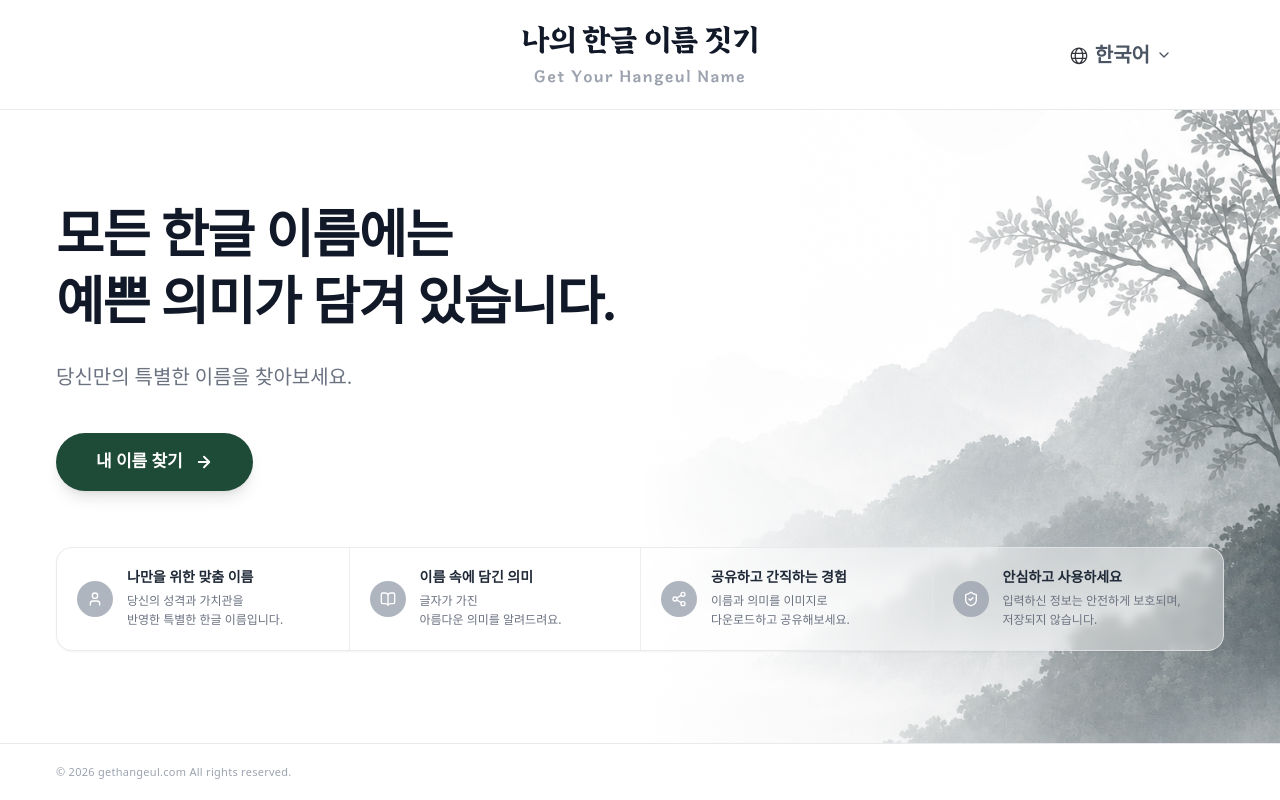
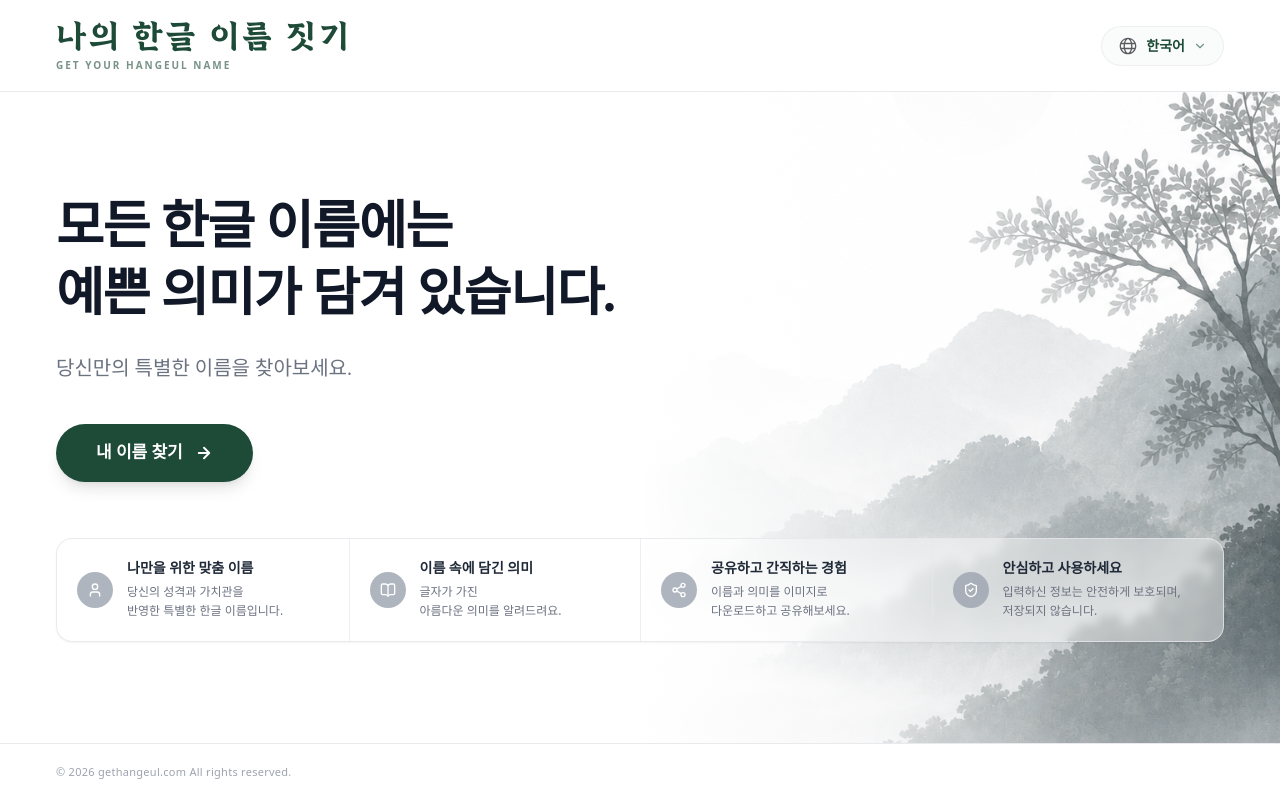
Before and after one commit to shinseyoung/gethangeul, a React (Vite) app: page / in a window 1280 px wide. Built offline with nearby package versions, Linux system fonts and the light colour scheme.

Commit message:
upload_14

```diff
--- a/src/components/layout/Header.tsx
+++ b/src/components/layout/Header.tsx
@@ -9,64 +9,49 @@
   const [logoHover, setLogoHover] = useState(false);
 
   return (
-        <header className="w-full h-[80px] md:h-[110px] border-b border-gray-300/50 shrink-0 z-30 bg-[#ffffff] flex justify-center">
-        <div className="w-full max-w-[1200px] h-full px-6 md:px-14 grid grid-cols-3 items-center mx-auto">
+    // 🟢 개선 1: 높이를 h-[70px] md:h-[92px]로 정밀 축소하여 화면 하단 푸터(Footer)의 안정적인 가시성 확보
+    <header className="w-full h-[70px] md:h-[92px] border-b border-gray-300/50 shrink-0 bg-[#ffffff] flex justify-center sticky top-0 z-30">
 
-            {/* left spacer */}
-            <div className="flex-1 flex justify-start opacity-0 pointer-events-none">
-            <div className="w-[80px] md:w-[120px]"></div>
-            </div>
+      {/* 본문 콘텐츠 시작/끝 정렬 라인과 100% 수직 일치 (w-full lg:w-[1024px] xl:w-[1200px] px-4 md:px-6 lg:px-4) */}
+      <div className="w-full lg:w-[1024px] xl:w-[1200px] h-full px-4 md:px-6 lg:px-4 flex items-center justify-between mx-auto">
 
-            {/* logo */}
+        {/* 좌측 정렬 로고 영역 */}
         <div
           onClick={() => window.location.reload()}
-            className={`shrink-0 flex flex-col items-center gap-1 cursor-pointer select-none transition-opacity duration-200 ${
+          className={`flex flex-col items-start gap-0.5 cursor-pointer select-none transition-opacity duration-200 ${
             logoHover ? "opacity-45" : "opacity-100"
           }`}
           onMouseEnter={() => setLogoHover(true)}
           onMouseLeave={() => setLogoHover(false)}
         >
-            <span className="font-KimSaeng text-[18px] md:text-[28px] text-gray-900 tracking-tight whitespace-nowrap">
+          {/* 🟢 개선 2: 슬림해진 헤더 높이에 맞추어 폰트 크기를 text-[30px]로 미세 조율하여 상하 여백의 시각적 숨통 확보 */}
+          <span className="font-KimSaeng text-xl md:text-[30px] text-[#1e4a38] tracking-widest leading-none mt-1 whitespace-nowrap">
             나의 한글 이름 짓기
           </span>
-
-            <span className="font-KimSaeng text-[12px] md:text-[15px] text-gray-400 tracking-widest whitespace-nowrap">
+          <span className="text-[9px] md:text-[10px] text-[#1e4a38]/60 font-sans font-bold tracking-[0.2em] uppercase whitespace-nowrap mt-0.5 md:mt-1">
             Get Your Hangeul Name
           </span>
         </div>
 
-            {/* language */}
-            <div className="flex-1 flex justify-end shrink-0">
+        {/* 우측 정렬 언어 변경 영역 (1안 캡슐 다이어트 유지) */}
         <div className="relative">
+          {/* 상하 정렬 균형을 위해 py-2 분기 최적화 */}
+          <button
+            onClick={() => setLangOpen(!langOpen)}
+            className="flex items-center gap-1 md:gap-2 px-2.5 py-1.5 md:px-4 md:py-2 rounded-full bg-gray-50/80 hover:bg-gray-100 border border-gray-200/60 transition-all text-[#1e4a38]"
+          >
+            <img src="/icons/language_icon.svg" alt="Language" className="w-5 h-5 opacity-80 shrink-0" />
 
-                {/* 버튼 */}
-                <button
-                onClick={(e) => {
-                    e.stopPropagation();
-                    setLangOpen((p) => !p);
-                }}
-                className="flex items-center gap-1.5 text-[13px] md:text-[20px] text-gray-600 hover:text-gray-900 transition-colors bg-[#ffffff] px-3 py-1.5 rounded-full"
-                >
-                <img
-                    src="/icons/language_icon.svg"
-                    alt="language"
-                    className="w-5 h-5 translate-y-[0.8px]"
-                />
-                <span className="font-sanrif font-bold">
+            <span className="hidden md:block text-[14px] font-bold font-sans mb-[1px]">
               {currentLang}
             </span>
 
-                <ChevronDown
-                    size={16}
-                    className={`transition-transform duration-200 ${
-                    langOpen ? "rotate-180" : "rotate-0"
-                    }`}
-                />
+            <ChevronDown size={14} className={`transition-transform duration-200 opacity-60 shrink-0 ${langOpen ? "rotate-180" : ""}`} />
           </button>
 
-                {/* 드롭다운 */}
+          {/* 언어 선택 드롭다운 메뉴 리스트 */}
           <div
-                className={`absolute right-0 top-full mt-3 w-40 md:w-44 bg-white/95 backdrop-blur-md border border-gray-200 rounded-2xl shadow-xl overflow-hidden z-[60] origin-top-right transition-all duration-200 ${
+            className={`absolute top-full right-0 mt-2 w-32 md:w-36 bg-white border border-gray-200 rounded-2xl shadow-xl overflow-hidden z-50 origin-top-right transition-all duration-200 ${
               langOpen
                 ? "opacity-100 scale-100 pointer-events-auto"
                 : "opacity-0 scale-95 pointer-events-none"
@@ -81,11 +66,9 @@
                     setCurrentLang(lang);
                     setLangOpen(false);
                   }}
-                        className="w-full flex items-center justify-between px-4 py-2.5 text-[12px] md:text-[13px] text-gray-700 hover:bg-gray-100 transition-colors font-sans"
+                  className="w-full flex items-center justify-between px-4 py-2.5 text-[12px] md:text-[13px] text-gray-700 hover:bg-gray-100 transition-colors font-sans text-left"
                 >
                   <span>{lang}</span>
-
-                        {/* 체크 표시 */}
                   {currentLang === lang && (
                     <span className="text-[#1e4a38] font-bold">✔</span>
                   )}
@@ -93,15 +76,13 @@
               ))}
             </div>
           </div>
-
-            </div>
         </div>
 
       </div>
 
       {langOpen && (
         <div
-            className="fixed inset-0 z-[50] cursor-default"
+          className="fixed inset-0 z-40 cursor-default"
           onClick={() => setLangOpen(false)}
         />
       )}
```
Also changed, not shown: src/steps/components/StepLayout.tsx (+43 -43 lines). Lines whose indentation alone changed are shown as unchanged.
